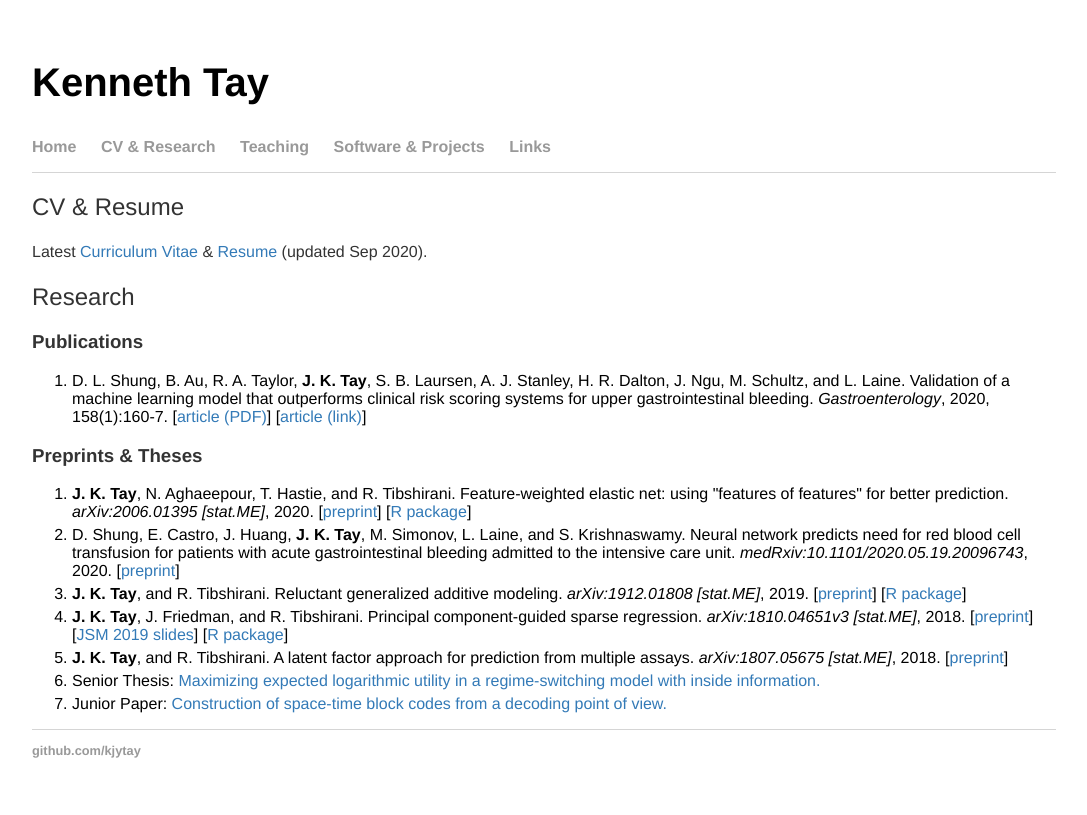
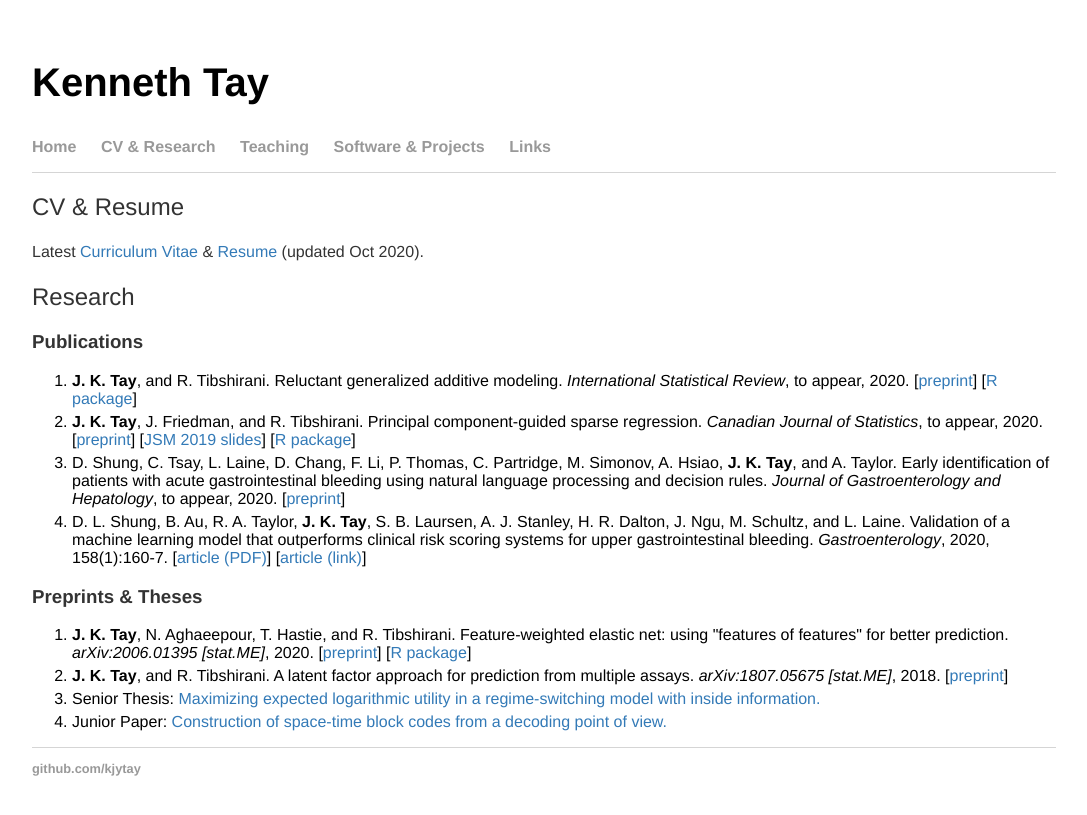
Before and after one commit to kjytay/kjytay.github.io, a Jekyll site: the page built from cv/index.html, in a window 1280 px wide. Shown: the top 815 px of the page, without its empty margins (96-1183 px from the left). Built offline with Jekyll 4.4.1, drawn with Linux system fonts in a browser that asks for light colours.

Commit message:
Updated front page and CV and research page.

```diff
--- a/cv/index.html
+++ b/cv/index.html
@@ -5,18 +5,18 @@ title: Kenneth Tay
 
 <div class="blurb">
   <h2>CV & Resume</h2>
-  <p>Latest <a href="CV 2020-09-23.pdf">Curriculum Vitae</a> & <a href="Resume 2020-09-23.pdf">Resume</a> (updated Sep 2020).</p>
+  <p>Latest <a href="CV 2020-10-25.pdf">Curriculum Vitae</a> & <a href="Resume 2020-10-25.pdf">Resume</a> (updated Oct 2020).</p>
   <h2>Research</h2>
   <h3>Publications</h3>
   <ol>
+    <li><b>J. K. Tay</b>, and R. Tibshirani. Reluctant generalized additive modeling. <i>International Statistical Review</i>, to appear, 2020. [<a href="https://arxiv.org/abs/1912.01808">preprint</a>] [<a href="https://CRAN.R-project.org/package=relgam">R package</a>]</li>
+    <li><b>J. K. Tay</b>, J. Friedman, and R. Tibshirani. Principal component-guided sparse regression. <i>Canadian Journal of Statistics</i>, to appear, 2020. [<a href="https://arxiv.org/abs/1810.04651">preprint</a>] [<a href="pcLasso_JSM_presentation_handout.pdf">JSM 2019 slides</a>] [<a href="https://CRAN.R-project.org/package=pcLasso">R package</a>]</li>
+    <li>D. Shung, C. Tsay, L. Laine, D. Chang, F. Li, P. Thomas, C. Partridge, M. Simonov, A. Hsiao, <b>J. K. Tay</b>, and A. Taylor. Early identification of patients with acute gastrointestinal bleeding using natural language processing and decision rules. <i>Journal of Gastroenterology and Hepatology</i>, to appear, 2020. [<a href="https://www.medrxiv.org/content/10.1101/2020.05.19.20096743v1">preprint</a>]</li>
     <li>D. L. Shung, B. Au, R. A. Taylor, <b>J. K. Tay</b>, S. B. Laursen, A. J. Stanley, H. R. Dalton, J. Ngu, M. Schultz, and L. Laine. Validation of a machine learning model that outperforms clinical risk scoring systems for upper gastrointestinal bleeding. <i>Gastroenterology</i>, 2020, 158(1):160-7. [<a href="Shung2020_validation.pdf">article (PDF)</a>] [<a href="https://www.gastrojournal.org/article/S0016-5085(19)41342-5/fulltext">article (link)</a>]</li>
   </ol>
   <h3>Preprints & Theses</h3>
   <ol>
     <li><b>J. K. Tay</b>, N. Aghaeepour, T. Hastie, and R. Tibshirani. Feature-weighted elastic net: using "features of features" for better prediction. <i>arXiv:2006.01395 [stat.ME]</i>, 2020. [<a href="https://arxiv.org/abs/2006.01395">preprint</a>] [<a href="https://github.com/kjytay/fwelnet">R package</a>]</li>
-    <li>D. Shung, E. Castro, J. Huang, <b>J. K. Tay</b>, M. Simonov, L. Laine, and S. Krishnaswamy. Neural network predicts need for red blood cell transfusion for patients with acute gastrointestinal bleeding admitted to the intensive care unit. <i>medRxiv:10.1101/2020.05.19.20096743</i>, 2020. [<a href="https://www.medrxiv.org/content/10.1101/2020.05.19.20096743v1">preprint</a>]</li>
-    <li><b>J. K. Tay</b>, and R. Tibshirani. Reluctant generalized additive modeling. <i>arXiv:1912.01808 [stat.ME]</i>, 2019. [<a href="https://arxiv.org/abs/1912.01808">preprint</a>] [<a href="https://CRAN.R-project.org/package=relgam">R package</a>]</li>
-    <li><b>J. K. Tay</b>, J. Friedman, and R. Tibshirani. Principal component-guided sparse regression. <i>arXiv:1810.04651v3 [stat.ME]</i>, 2018. [<a href="https://arxiv.org/abs/1810.04651">preprint</a>] [<a href="pcLasso_JSM_presentation_handout.pdf">JSM 2019 slides</a>] [<a href="https://CRAN.R-project.org/package=pcLasso">R package</a>]</li>
     <li><b>J. K. Tay</b>, and R. Tibshirani. A latent factor approach for prediction from multiple assays. <i>arXiv:1807.05675 [stat.ME]</i>, 2018. [<a href="https://arxiv.org/abs/1807.05675">preprint</a>]</li>
     <li>Senior Thesis: <a href="Senior Thesis.pdf">Maximizing expected logarithmic utility in a regime-switching model with inside information.</a></li>
     <li>Junior Paper: <a href="Junior Paper.pdf">Construction of space-time block codes from a decoding point of view.</a></li>
--- a/index.html
+++ b/index.html
@@ -12,9 +12,9 @@ title: Kenneth Tay
     </td>
     <td>
       <div id="blurb">
-	<p>I am a rising 5th-year PhD student with Stanford's <a href="https://statistics.stanford.edu/">Department of Statistics</a>, advised by <a href="https://statweb.stanford.edu/~tibs/">Rob Tibshirani</a>. I am broadly interested in statistical learning, with specific interests in developing methods which leverage structure in the data or feature information to yield better prediction and inference. I am also really interested in understanding how statistical analyses can have a great impact on decision making, as well as how statistics is communicated to the public and in the classroom.</p>
+	<p>I am a 5th-year PhD student with Stanford's <a href="https://statistics.stanford.edu/">Department of Statistics</a>, advised by <a href="https://statweb.stanford.edu/~tibs/">Rob Tibshirani</a>. I am broadly interested in statistical learning, with specific interests in developing interpretable models which leverage structure in the data for better performance. I am also really interested in developing statistical software, understanding how statistical analyses can impact decision making more effectively, as well as how statistics is communicated to the public and in the classroom.</p>
 
-	<p>I am currently a data scientist intern with the payments team in Google, and have prior internship experience with <a href="https://en.wikipedia.org/wiki/A9.com">Amazon Search</a>'s experimentation team. Before that, I worked in the Singapore Government for 5 years in various roles: a data scientist at IDA Singapore's Data Science Division (now under <a href="https://www.tech.gov.sg/">GovTech</a>), and public policy roles in Singapore's (then) <a href="http://www.mse.gov.sg/">Ministry of the Environment and Water Resources</a> and Ministry of Defence.</p>
+	<p>I have prior internship experience as a data scientist with the payments organization in Google, and as an applied scientist with and experimentation team in Amazon Search. Before that, I worked in the Singapore Government for 5 years in various roles: a data scientist at IDA Singapore's Data Science Division (now under <a href="https://www.tech.gov.sg/">GovTech</a>), and public policy roles in Singapore's (then) <a href="http://www.mse.gov.sg/">Ministry of the Environment and Water Resources</a> and Ministry of Defence.</p>
 
   <p>I run a blog, <a href="https://statisticaloddsandends.wordpress.com/">Statistical Odds & Ends</a>, where I write short posts about concepts and ideas in statistics and related fields which interest me. This is also a place for me to clarify some of my thoughts and pen down notes for future reference; hopefully it can be of use to others! :)</p>
 
```
Also changed, not shown: 4 other files.
